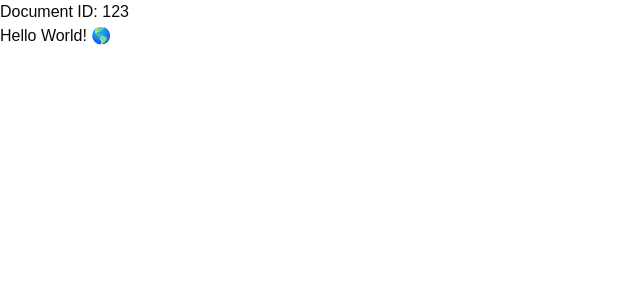
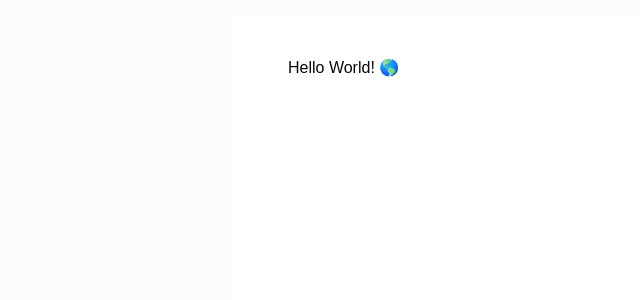
Before and after one commit to AlexandraZambrano/planster-editor-app, a Next.js app: page /documents/123 in a window 1280 px wide. Shown: the top 300 px of the page, without its empty margins (0-640 px from the left). Built offline with nearby package versions, Linux system fonts and the light colour scheme.

Commit message:
feature: Added tiptap editor dependency #1

```diff
--- a/src/app/documents/[documentId]/editor.tsx
+++ b/src/app/documents/[documentId]/editor.tsx
@@ -6,14 +6,22 @@
 export const Editor = () => {
 
     const editor = useEditor({
+    editorProps: {
+        attributes:{
+            style:"padding-left: 56px; padding-right: 56px; padding-top: 40px; padding-bottom: 40px;",
+            class: "focus:outline-none print:border-0 bg-white border-[#C7C7C7] flex flex-col min-h-[1054px] w-[816px] pt-10 pr-14 pb-10 cursor-text"
+        }
+    },
     extensions: [StarterKit],
     content: '<p>Hello World! 🌎️</p>',
     immediatelyRender: false,
   })
 
     return (
-        <div>
+        <div className='size.full overflow-x-auto bg-[#F9FBFD] px-4 print:p-0 print:bg-white print:overflow-visible'>
+            <div className='min-w-max flex justify-center w-[816px] py-4 print:py-0 mx-auto print:w-full print:min-w-0'>
             <EditorContent editor={editor} />
+            </div>
         </div>
      );
 }
--- a/src/app/documents/[documentId]/page.tsx
+++ b/src/app/documents/[documentId]/page.tsx
@@ -8,7 +8,7 @@
     const awaitedParams = await params;
     const documentId = awaitedParams.documentId;
     return (
-        <div>Document ID: {documentId}
+        <div className="min-h-screen bg-[#FAFBFD]">
         <Editor />
         </div>
      );
```
